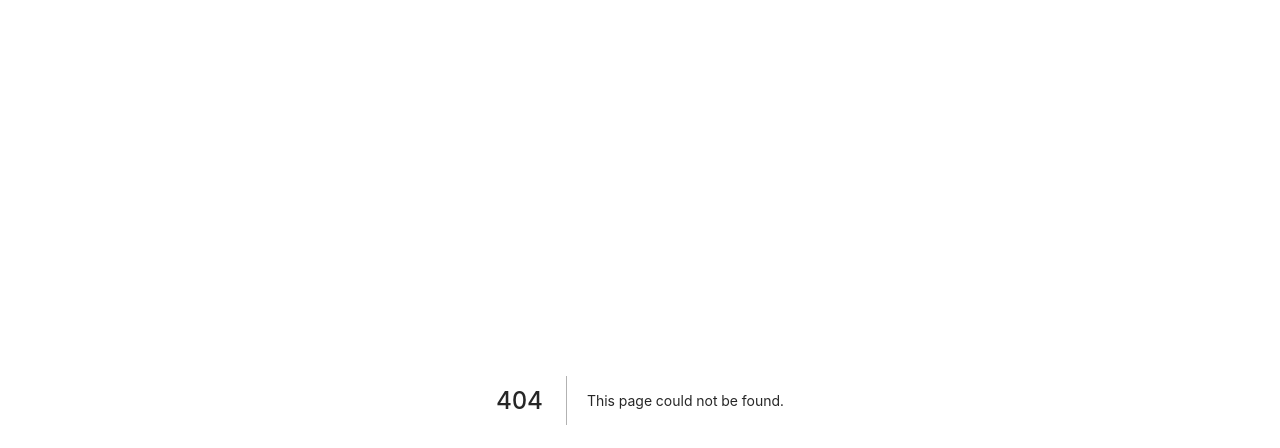
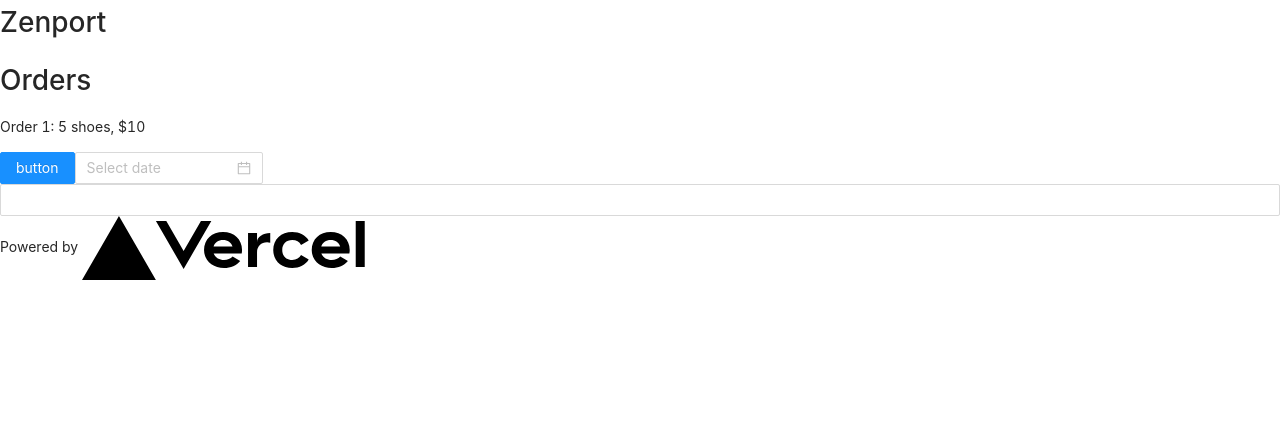
Before and after one commit to Taeil2/next-js, a Next.js app: page /orders in a window 1280 px wide. Before the commit this address had no page. Shown: the top 448 px of the page. Built offline with nearby package versions, Linux system fonts and the light colour scheme.

Commit message:
scaffolded pages and components

```diff
--- /dev/null
+++ b/components/footer.js
@@ -0,0 +1,15 @@
+
+export default function Footer(props) {
+  return (
+    <footer>
+        <a
+            href="https://vercel.com?utm_source=create-next-app&utm_medium=default-template&utm_campaign=create-next-app"
+            target="_blank"
+            rel="noopener noreferrer"
+        >
+            Powered by{' '}
+            <img src="/vercel.svg" alt="Vercel Logo"/>
+        </a>
+    </footer>
+  )
+}
--- /dev/null
+++ b/components/head.js
@@ -0,0 +1,10 @@
+import Head from 'next/head'
+
+export default function PageHead(props) {
+  return (
+    <Head>
+        <title>{props.pageName} | Zenport</title>
+        <link rel="icon" href="/favicon.ico" />
+    </Head>
+  )
+}
--- /dev/null
+++ b/components/header.js
@@ -0,0 +1,9 @@
+import Link from 'next/link'
+
+export default function Header(props) {
+  return (
+    <header>
+      <Link href='/'><h1><a>Zenport</a></h1></Link>
+    </header>
+  )
+}
--- /dev/null
+++ b/components/tableView.js
@@ -0,0 +1,13 @@
+import {Button, DatePicker, Input} from 'antd'
+
+export default function Orders(props) {
+  return (
+    <div>
+        <h1>{props.title}</h1>
+        <p>{props.data}</p>
+        <Button type="primary">button</Button>
+        <DatePicker />
+        <Input />
+    </div>
+  )
+}
--- a/pages/_app.js
+++ b/pages/_app.js
@@ -1,4 +1,5 @@
-import "../styles/antd.less";
+// import "../styles/antd.less";
+import "antd/dist/antd.css"
 import '../styles/globals.css'
 
 function MyApp({ Component, pageProps }) {
--- /dev/null
+++ b/pages/orders.js
@@ -0,0 +1,21 @@
+import Head from '../components/head'
+import Header from '../components/header';
+import Footer from '../components/footer';
+import TableView from '../components/tableView'
+
+let data = 'Order 1: 5 shoes, $10'
+
+export default function Orders() {
+  return (
+    <div>
+        <Head pageName="Orders" />
+        <Header />
+
+        <main>
+            <TableView title="Orders" data={data} />
+        </main>
+
+        <Footer />
+    </div>
+  )
+}
```
Also changed, not shown: pages/index.js (+26 -46 lines), pages/projects.js (added, +21 -0 lines), pages/shipments.js (added, +21 -0 lines).
